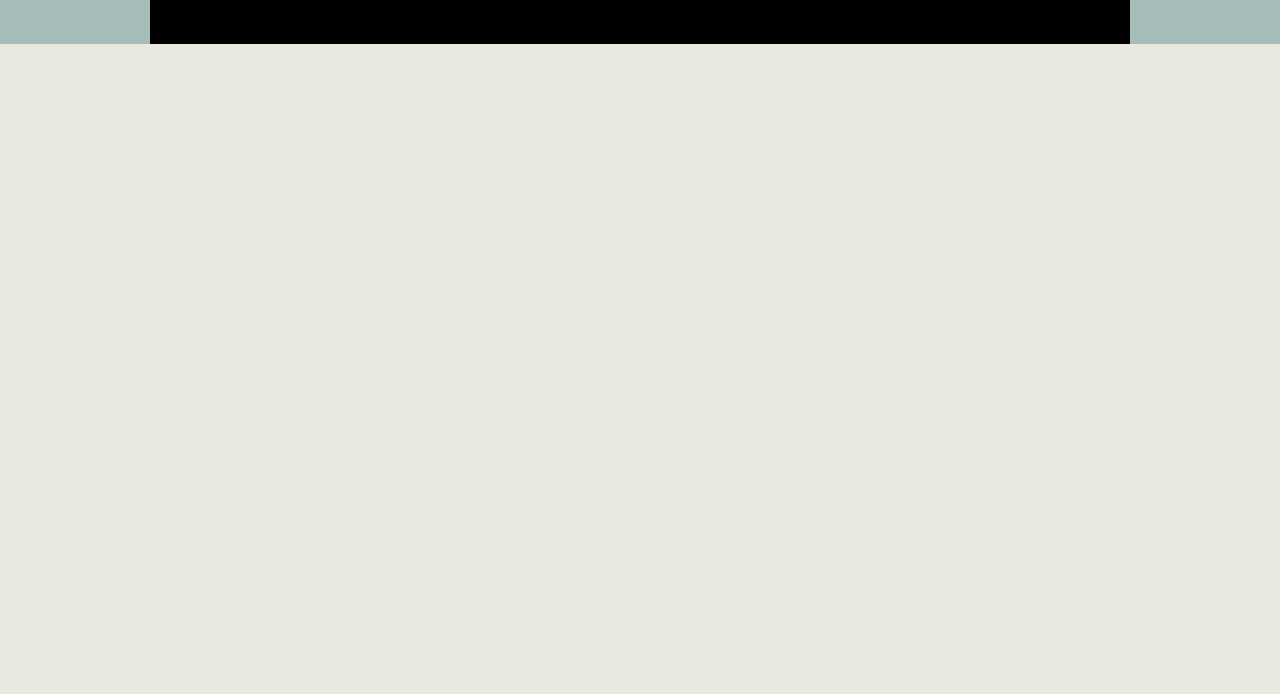
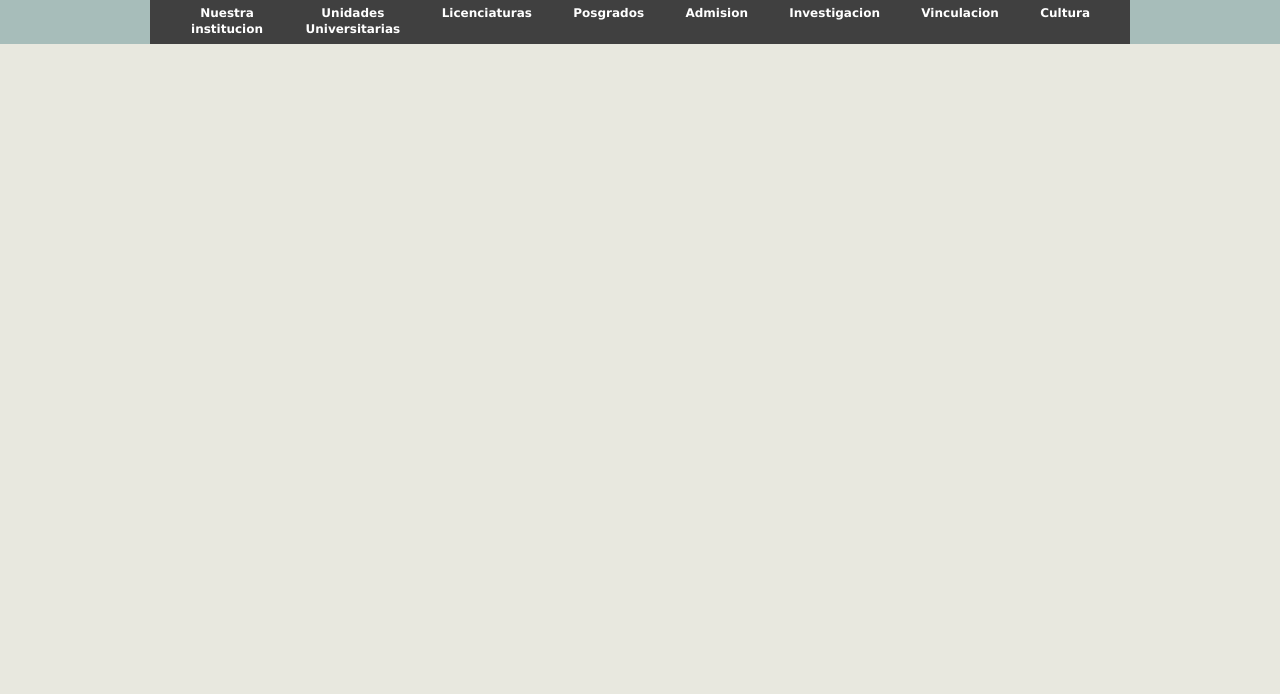
Before and after one commit to rhdedgar23/UAM-LandingPage, a plain HTML site: page index.html in a window 1280 px wide. Shown: the part 106-800 px from the top of the page. Drawn offline with Linux system fonts and the light colour scheme.

Commit message:
Actualice la primer hilera de links

```diff
--- a/app/scss/_navLinks.scss
+++ b/app/scss/_navLinks.scss
@@ -1,8 +1,68 @@
 
 .navlinks{
-    position: relative;
     grid-column-start: 1;
     grid-column-end: 5;
-    height: 50px;
-    background-color: #000;
+
+
+
+    .links1{
+        display: flex;
+        justify-content: space-between;//horizontal aligment
+        align-items: center;//vertical aligment
+        background-color: #404040;
+        height: 50px;
+
+        a{
+            position: relative;
+            color: #fff;
+            font-size: 0.75rem;
+            font-weight: 700;
+            height: 50px;
+            //width: 100px;
+            text-decoration: none;
+            //margin-right: 12px;
+            padding-top: 12px;
+
+            &:nth-child(-n + 2){//selects only first two children
+                //width: 100px;
+                word-wrap: break-word;
+                text-align: center;
+            }
+
+            &:first-child{
+                width: 74px;
+                margin-left: 40px;
+            }
+
+            &:nth-child(2){
+                width: 95px;
+            }
+
+            &:last-child{
+                margin-right: 40px;
+            }
+
+            &::before{
+                content: "";
+                display: block;
+                position: absolute;
+                height: 7px;
+                left: 0;
+                right: 0;
+                top: 0px;
+                background-color: #20ACB8;
+                opacity: 0;
+                transition: opacity 100ms ease-in-out;
+            }
+
+            &:hover{
+                &::before{
+                    opacity: 1;
+                }
+            }
+
+        }
+    }
+
+
 }
--- a/index.html
+++ b/index.html
@@ -42,9 +42,26 @@
             </map>
         </header>
 
-        <section class="navlinks">
+        <nav class="navlinks">
+            <div class="links1">
+                <a href="/">Nuestra institucion</a>
+                <a href="/">Unidades Universitarias</a>
+                <a href="/">Licenciaturas</a>
+                <a href="/">Posgrados</a>
+                <a href="/">Admision</a>
+                <a href="/">Investigacion</a>
+                <a href="/">Vinculacion</a>
+                <a href="/">Cultura</a>
+            </div>
 
-        </section>
+            <div class="roulette">
+
+            </div>
+
+            <div class="links2">
+
+            </div>
+        </nav>
 
         <section class="avisos-Cultura">
 
```
Also changed, not shown: app/scss/style.css, 1 other file.
